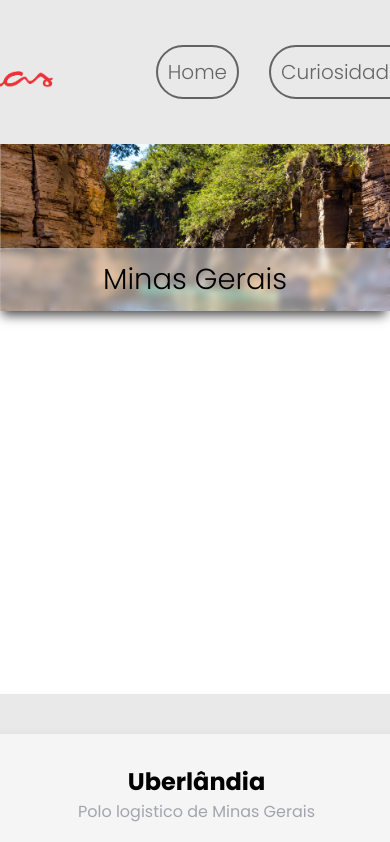
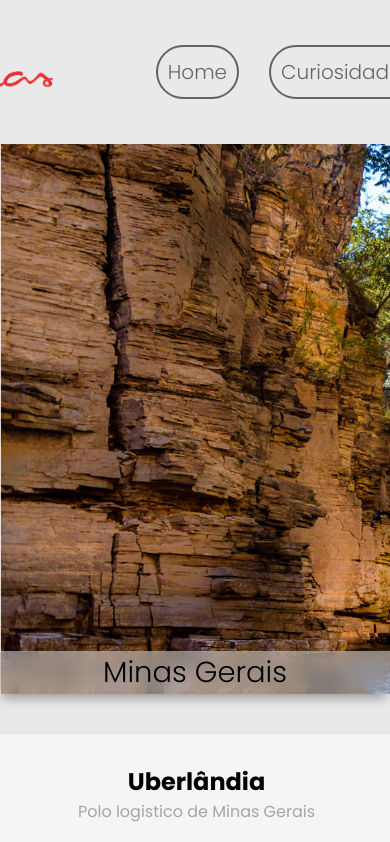
Before and after one commit to Carlos-Landerdahl/Checkpoint-Front-I, a plain HTML site: page index.html in a window 390 px wide. Shown: the top 842 px of the page. Drawn offline with Linux system fonts and the light colour scheme.

Commit message:
Responsividade 1280px ++

```diff
--- a/css/style.css
+++ b/css/style.css
@@ -47,29 +47,27 @@ body {
 
 /** --------------------------MAIN-------------------------- **/
 
-main {
-    width:100%;
-    height:500px;
-    margin-bottom: 50px;
+.container__main {
+    background-image: url(/img/banner-main.jpg);
+
+    background-color:rgb(233, 233, 233);
+    background-size: cover;
+    width: 100vw;
+    height: 550px;
 }
 
-main > .img__main > img {
-    width: 100%;
-    height: 100%;
-    object-fit: cover;
-}
-
-main > p {
+div.sub > p {
+    display: inline-block;
     position: relative;
+    top: 507px;
     font-weight: 300;
-    top: -70px;
-    backdrop-filter: blur(3px);
+    backdrop-filter: blur(8px);
     width: 100%;
     text-align: center;
     font-size: 29px;
-    background-color: rgba(255, 255, 255, 0.5);
-    padding: 10px;
-    box-shadow: -1px 7px 11px -3px rgba(0,0,0,0.74);
+    background-color: rgba(245, 245, 245, 0.473);
+    /* padding: 10px; */
+    box-shadow: -1px 7px 11px -3px rgba(0, 0, 0, 0.356);
 }
 
 /** --------------------------CARD-------------------------- **/
@@ -255,6 +253,6 @@ footer > p {
 
 /** --------------------------RESPONSIVE-------------------------- **/
 
-@media screen and (max-width: 1280px){
+@media screen and (max-width: 1300px){
 
 }
--- a/index.html
+++ b/index.html
@@ -26,9 +26,10 @@
             </div>
         </div>
     </header>
-    <main>
-        <div class="img__main"><img src="img/banner-main.jpg" alt=""></div>
-        <p>Minas Gerais</p>
+    <main class="container__main">
+        <div class="sub">
+            <p>Minas Gerais</p>
+        </div>
     </main>
     <nav class="container__card">
         <div class="card">
```
